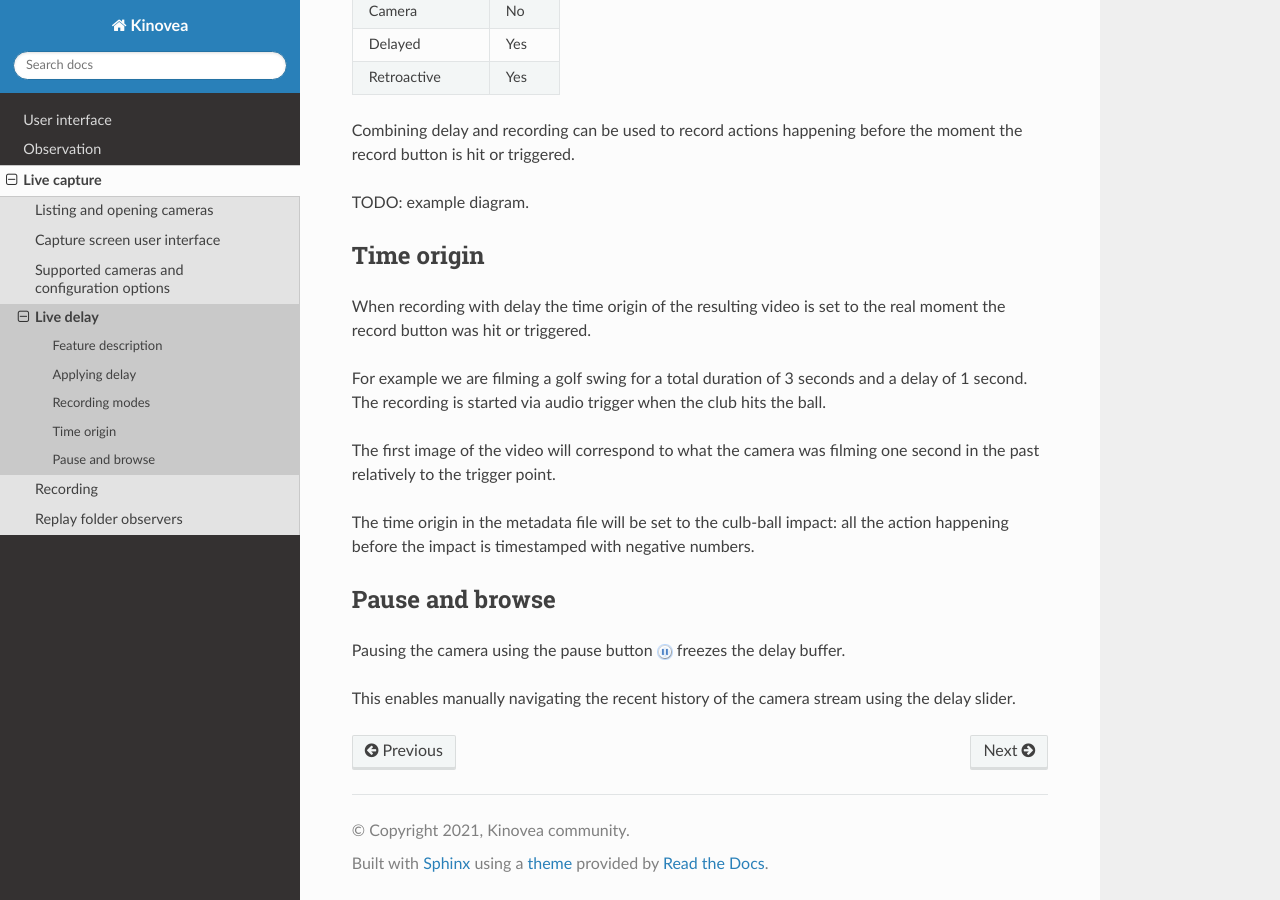
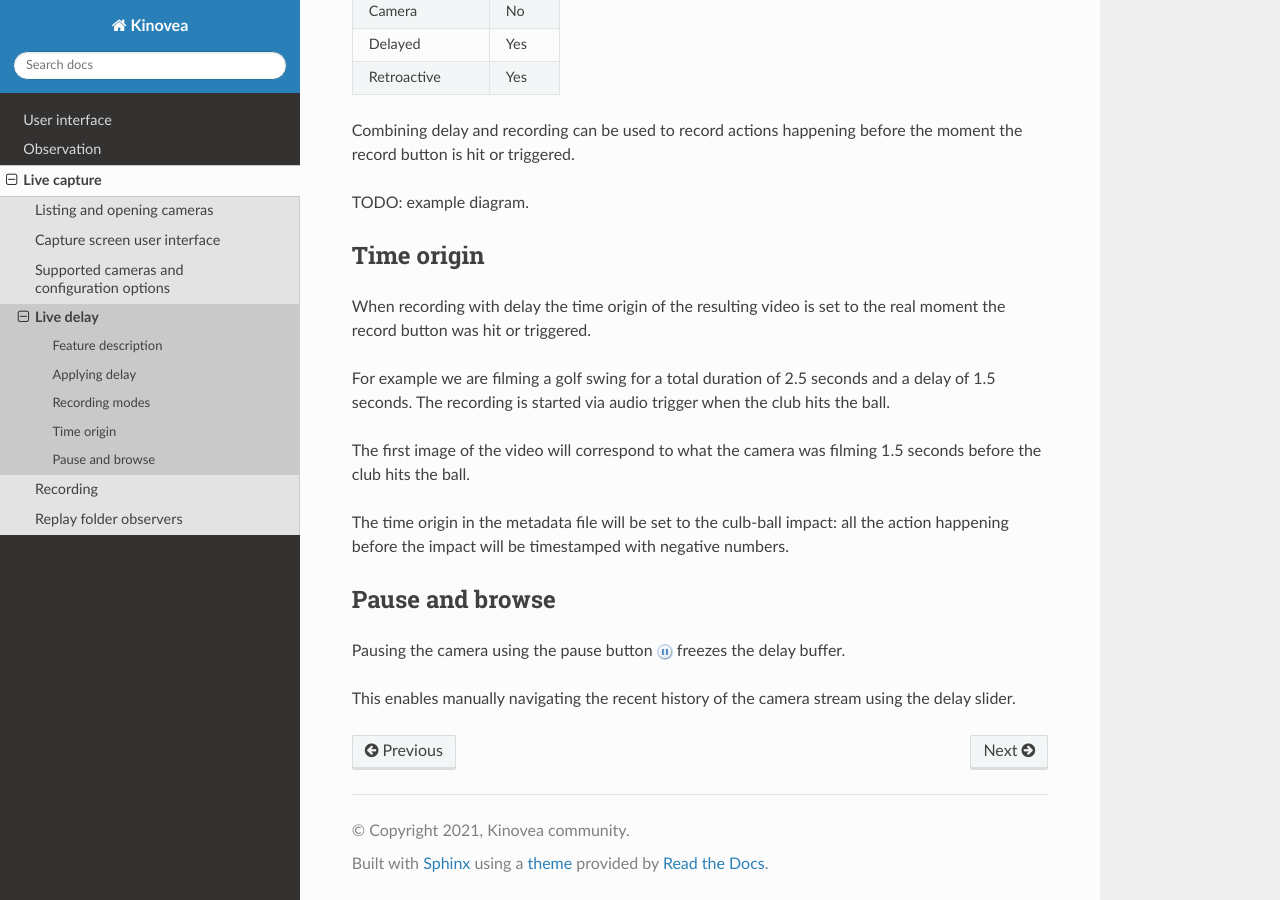
Before and after one commit to Kinovea/kinovea-docs, a Sphinx documentation site: the page built from source/capture/livedelay.rst, in a window 1280 px wide and 900 px high, scrolled down 1133 px. Built offline with Sphinx 7.4.7 and the Read the Docs theme 2.0.0, drawn with Linux system fonts in a browser that asks for light colours.

Commit message:
Minor updates to capture.

```diff
--- a/source/capture/livedelay.rst
+++ b/source/capture/livedelay.rst
@@ -51,12 +51,12 @@ Time origin
 
 When recording with delay the time origin of the resulting video is set to the real moment the record button was hit or triggered.
 
-For example we are filming a golf swing for a total duration of 3 seconds and a delay of 1 second.
+For example we are filming a golf swing for a total duration of 2.5 seconds and a delay of 1.5 seconds.
 The recording is started via audio trigger when the club hits the ball.
 
-The first image of the video will correspond to what the camera was filming one second in the past relatively to the trigger point.
+The first image of the video will correspond to what the camera was filming 1.5 seconds before the club hits the ball.
 
-The time origin in the metadata file will be set to the culb-ball impact: all the action happening before the impact is timestamped with negative numbers.
+The time origin in the metadata file will be set to the culb-ball impact: all the action happening before the impact will be timestamped with negative numbers.
 
 Pause and browse
 ----------------
--- a/source/capture/replay.rst
+++ b/source/capture/replay.rst
@@ -31,7 +31,7 @@ You can create a replay observer from the following places:
 
 The recently opened folder observers are listed under the menu File > Recent.
 
-.. note:: The functions operating on files are opening the observer on the parent folder of that file.
+.. note:: The menus on files are opening the observer on the parent folder of that file.
     This observer will immediately load the most recent file of the folder which is not necessarily the file used to start it.
 
 Activation and deactivation
```
